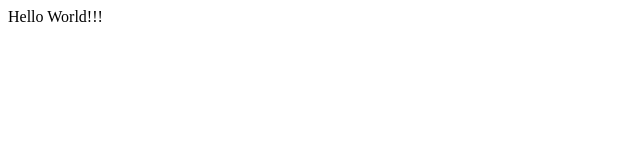
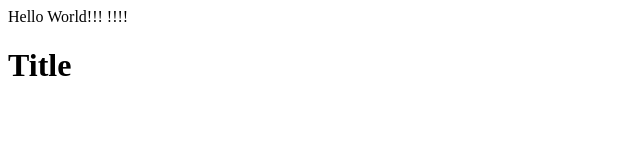
Before and after one commit to EmmanuelJucaban/project1somethingcool, a plain HTML site: page index.html in a window 1280 px wide. Shown: the whole page, without its empty margins (0-640 px from the left). Drawn offline with Linux system fonts and the light colour scheme.

Commit message:
Added h1

```diff
--- a/index.html
+++ b/index.html
@@ -7,5 +7,7 @@
 </head>
 <body>
   Hello World!!!
+  !!!!
+  <h1>Title</h1>
 </body>
 </html>
```
